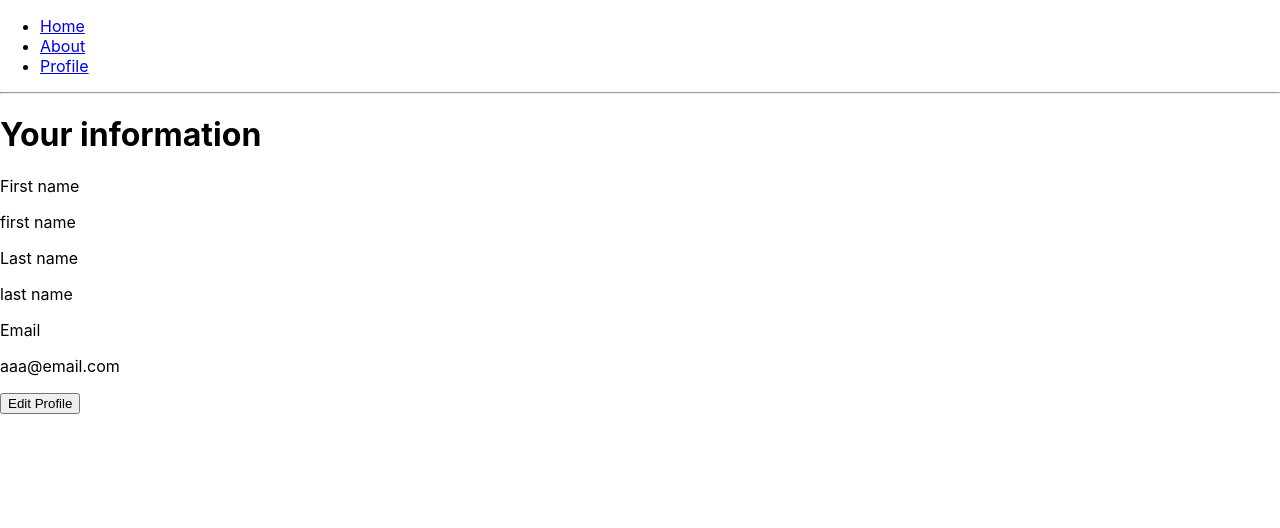
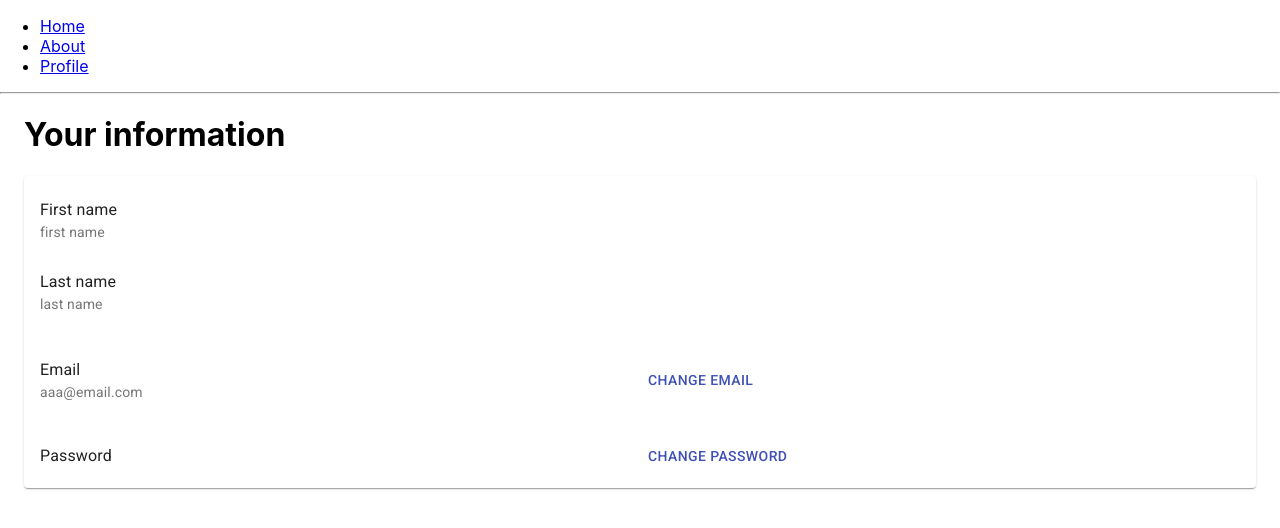
Before and after one commit to zaini/snapsense, a React (Create React App) app in the folder frontend/: page /profile in a window 1280 px wide. Shown: the top 528 px of the page. Built offline with nearby package versions, Linux system fonts and the light colour scheme.

Commit message:
Add material UI for profile page and change components

```diff
--- a/frontend/src/components/UserInfo.js
+++ b/frontend/src/components/UserInfo.js
@@ -1,25 +1,68 @@
 import React from "react";
-import { withRouter } from 'react-router-dom';
+import { Link } from 'react-router-dom';
+import Button from '@material-ui/core/Button';
+import { Container, List, ListItem, ListItemText, Grid, Paper } from "@material-ui/core";
 
 const UserInfo = (props) => {
   return (
-    <div className="UserInfo">
+    <Container className="UserInfo">
       <h1>Your information</h1>
-      <div>
-        <label for="fistname">First name</label>
-        <p>{props.firstName}</p>
-      </div>
-      <div>
-        <label for="lastname">Last name</label>
-        <p>{props.lastName}</p>
-      </div>
-      <div>
-        <label for="email">Email</label>
-        <p>{props.email}</p>
-      </div>
-      <button onClick={() => props.history.push("/about")}> Edit Profile </button>
-    </div>
+      <Paper>
+        <Grid container direction="row" alignItems="center" justify="center">
+          <Grid item xs={12}>
+            <List>
+              <ListItem>
+                <ListItemText
+                  primary="First name"
+                  secondary={props.firstName}
+                />
+              </ListItem>
+              <ListItem>
+                <ListItemText
+                  primary="Last name"
+                  secondary={props.lastName}
+                />
+              </ListItem>
+            </List>
+          </Grid>
+
+          <Grid item xs={6}>
+            <List>
+              <ListItem>
+                <ListItemText
+                  primary="Email"
+                  secondary={props.email}
+                />
+              </ListItem>
+            </List>
+          </Grid>
+
+          <Grid item xs={6}>
+            <Button component={Link} to="/about" color="primary">
+              Change email
+        </Button>
+          </Grid>
+
+          <Grid item xs={6}>
+            <List>
+              <ListItem>
+                <ListItemText
+                  primary="Password"
+                  secondary={props.password}
+                />
+              </ListItem>
+            </List>
+          </Grid>
+
+          <Grid item xs={6}>
+            <Button component={Link} to="/about" color="primary">
+              Change password
+        </Button>
+          </Grid>
+        </Grid>
+      </Paper>
+    </Container >
   );
 }
 
-export default withRouter(UserInfo);
+export default UserInfo;
```
